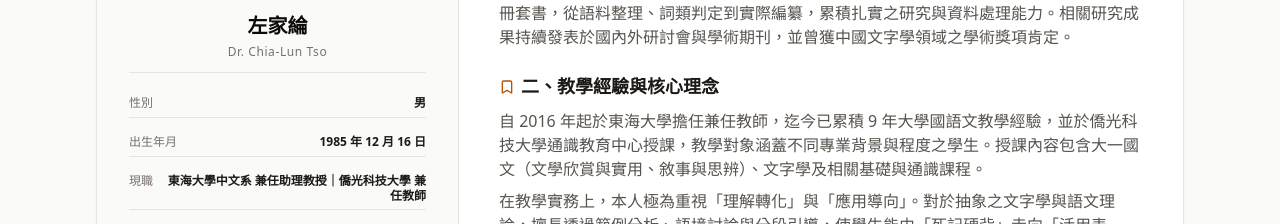
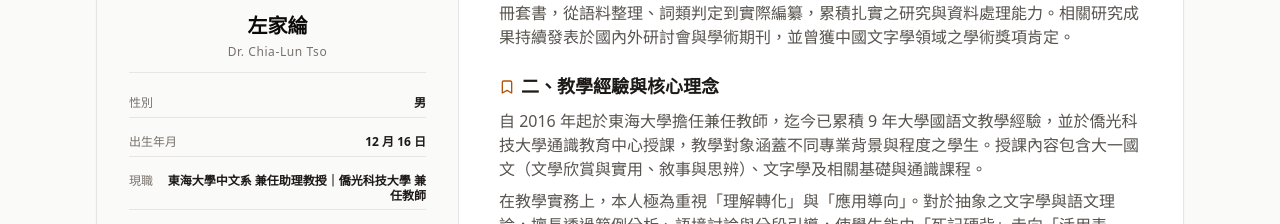
Before and after one commit to cltso/my-site, a React (Vite) app: page / in a window 1280 px wide. Shown: the part 1080-1304 px from the top of the page. Built offline with nearby package versions, Linux system fonts and the light colour scheme.

Commit message:
Update i18n.js

```diff
--- a/src/i18n.js
+++ b/src/i18n.js
@@ -251,7 +251,7 @@ export const UI = {
       gender: { zh: '性別', en: 'Gender' },
       genderVal: { zh: '男', en: 'Male' },
       birth: { zh: '出生年月', en: 'Date of Birth' },
-      birthVal: { zh: '1985 年 12 月 16 日', en: 'December 16, 1985' },
+      birthVal: { zh: '12 月 16 日', en: 'December 16, 1985' },
       current: { zh: '現職', en: 'Current Position' },
       currentVal: { zh: '東海大學中文系 兼任助理教授｜僑光科技大學 兼任教師', en: 'Adjunct Assistant Professor, Tunghai University; Adjunct Lecturer, Overseas Chinese Univ. of Technology' },
       expertise: { zh: '學術專長', en: 'Expertise' },
```
